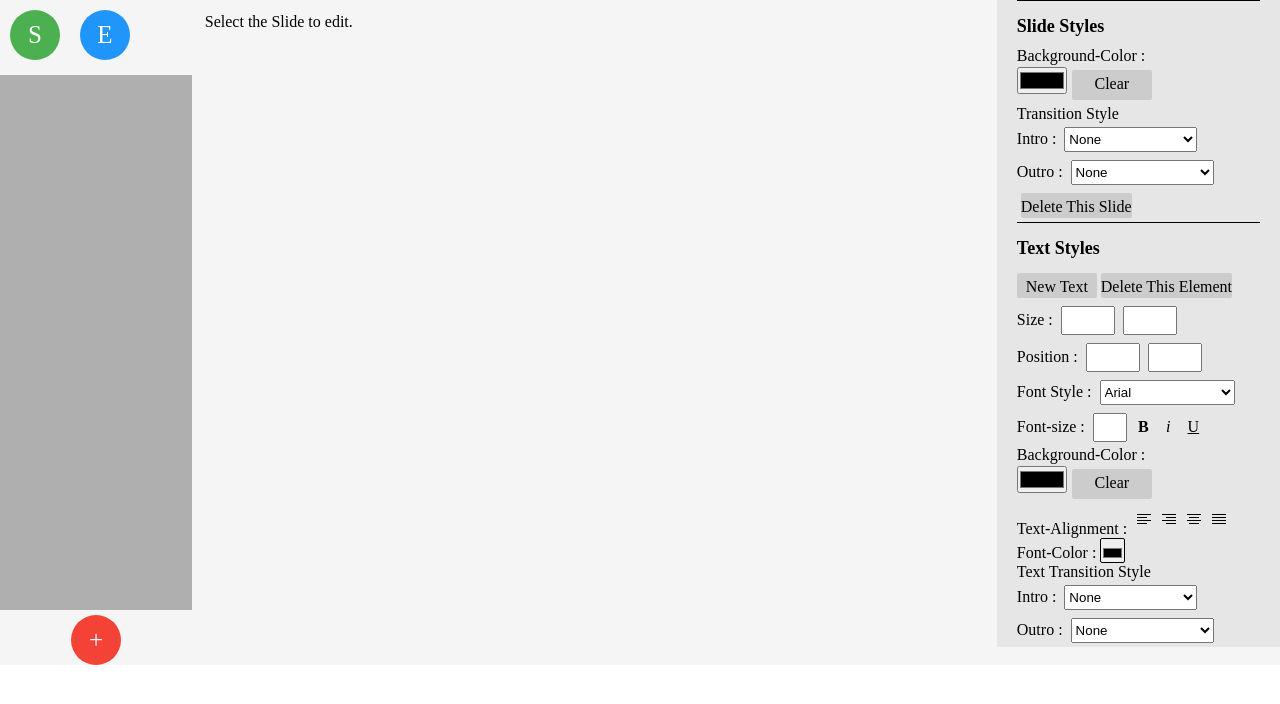
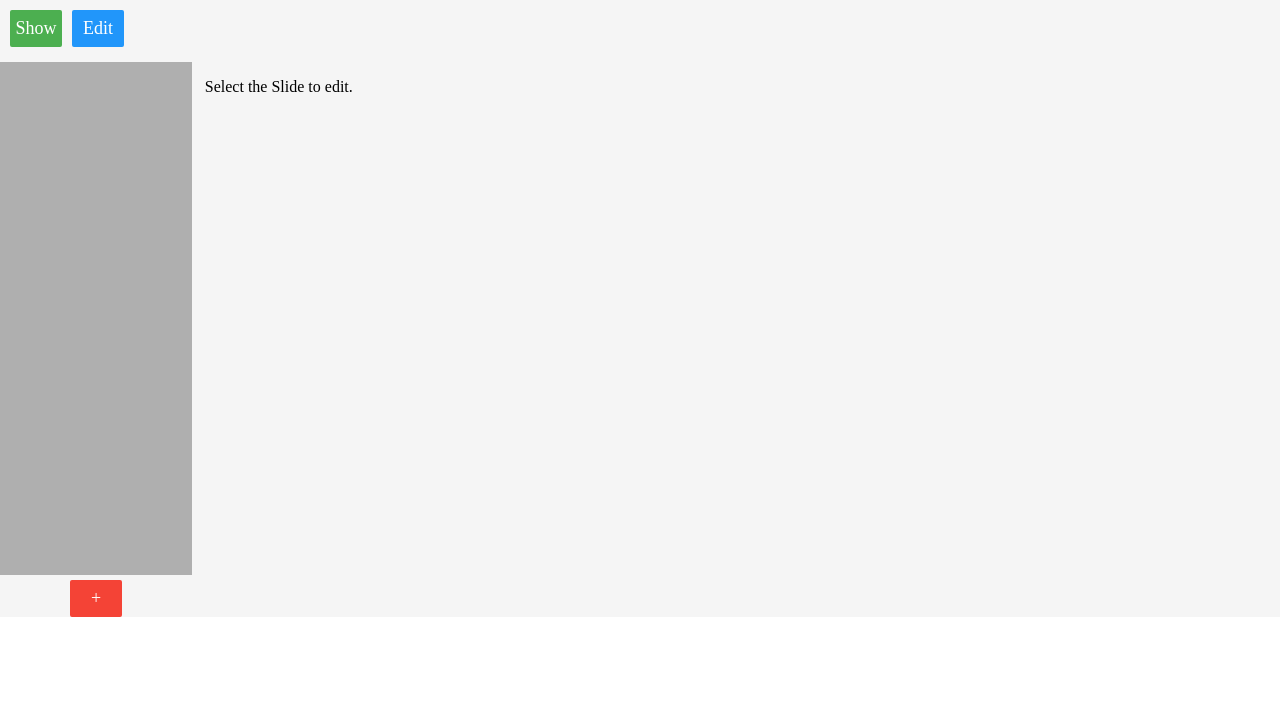
Before and after one commit to sanjaymhj/ezeeSlides, a plain HTML site: page home.html in a window 1280 px wide. Drawn offline with Linux system fonts and the light colour scheme.

Commit message:
minor UI changes

```diff
--- a/css/home.css
+++ b/css/home.css
@@ -6,4 +6,4 @@
 .short-words{margin:0 auto; padding:30px; line-height: 31px;text-align: center; font-size:19px; padding-bottom:5px;}
 .jumping{line-height: 31px;text-align: center; font-size:17px;padding:5px 20px;}
 .create{padding:23px;}
-.create a{ font-size:31px;color:#000;}
+.create a{ font-size:31px;}
--- a/css/style.css
+++ b/css/style.css
@@ -16,28 +16,25 @@
 {
 	width:15%;
 	float:left;
-	/*background: red;*/
 }
 
 .left-bar .start-slideshow
 {
 	top : 0px;
-	width : 50px;
+	width : 52px;
 	color : #fff;
-	display:inline-block;
+	display: inline-block;
 
 	margin : 5px auto;
 	background : #4caf50;
 	text-align : center;
-	border-radius : 50px;
-	line-height :50px;
-	height : 50px;
-	font-size : 25px;
+	border-radius : 2px;
+	line-height :36px;
+	height : 37px;
+	font-size : 18px;
 	margin:10px;
 }
-.btn-lg{
 
-}
 .no-slide{
 	background:url(../images/1.png);
 }
@@ -47,45 +44,54 @@
 
 .left-bar .slides-thumbnail
 {
-	/*margin: 2px;*/
 	width:80%;
 	margin : 5px auto;
 	height : 100px;
 	background: white;
-	/*float:left;*/
 	text-align: center;
 }
 .left-bar .add-slides
 {
-	bottom:0px;
-	width:50px;
-	color:#fff;
 
 	margin:0 auto;
+
 	background: #f44336;
-	text-align: center;
-	border-radius: 50px;
-	line-height:50px;
-	height:50px;
-	font-size:25px;
+	bottom : 0px;
+	width : 52px;
+	color : #fff;
+
+	text-align : center;
+	border-radius : 2px;
+	line-height :36px;
+	height : 37px;
+	font-size : 18px;
+
 }
 
 .left-bar .edit-slide
 {
-	bottom:0px;
-	width:50px;
-	color:#fff;
-	display:inline-block;
 
-	margin:0 auto;
 	background: #2196fa;
-	text-align: center;
-	border-radius: 50px;
-	line-height:50px;
-	height:50px;
-	font-size:25px;
-	margin:10px;
+	top : 0px;
+	width : 52px;
+	color : #fff;
+	display: inline-block;
 
+	text-align : center;
+	border-radius : 2px;
+	line-height :36px;
+	height : 37px;
+	font-size : 18px;
+
+}
+
+.left-bar .start-slideshow:hover
+{
+	background : #43a047;
+}
+.left-bar .edit-slide:hover
+{
+	background: #1e88e5;
 }
 
 .left-bar .add-slides:hover
@@ -107,12 +113,12 @@
 {
 	overflow-y: scroll;
 	margin : 5px auto;
-	height : 535px;
+	height : 513px;
 	background: #afafaf;
 	/*float:left;*/
 	text-align : center;
 }
-.top-tools
+.edit-tools
 {
 	float : right;
 	width : 19%;
@@ -227,6 +233,7 @@
 
 .slides-area
 {
+	top:65px;
 	width:60%;
 	float:left;
 	padding:1%;
@@ -261,14 +268,13 @@
 }
 .slides-area .slide
 {
+	color:#aeaeae;
 	position : relative;
 	float : left;
 	width : 819px;
 	height : 460px;
-	/*background : #e1bee8;*/
 	margin:0px 0px 15px 0px;
 	border:1px solid #000;
-
 }
 
 .slide-control
@@ -304,7 +310,12 @@
 	right:25px;
 	bottom:50px;
 }
-
+.page-number{
+	position:absolute;
+	z-index:200;
+	bottom:0px;
+	right:0px;
+}
 .down-bar{
 	width:25px;
 	height:25px;
--- a/js/EditorUI.js
+++ b/js/EditorUI.js
@@ -28,7 +28,6 @@ function EditorUI()
 	function createLayout(){
 		leftBar.init();
 		centerArea.init();
-		tools.init();
 	}
 
 	container.addEventListener('addSlide',function(e){
@@ -40,15 +39,15 @@ function EditorUI()
 	container.addEventListener('deleteElement',function(e){
 		allSlides[focusSlide].elements.splice(focusElement,1);
 		focusElement--;
-		if(focusElement<0)
+		if(focusElement<=0)
 		{
 			centerArea.changeWorkspace(allSlides[focusSlide]);
 		}
 		else{
 			focusElement = 0;
 		}
-
-
+		tools.clearAllTools();
+		tools.initSlideTools();
 	});
 
 	container.addEventListener('deleteSlide',function(e){
@@ -65,28 +64,27 @@ function EditorUI()
 			focusSlide = 0;
 			centerArea.clearWorkspace();
 		}
-
 		leftBar.updateContainer(allSlides);
-
+		tools.clearAllTools();
+		tools.initSlideTools();
 	});
 
 	container.addEventListener('slideToWorkSpace',function(e){
 		focusSlide = e.detail;
 		slideStarted = false;
-
+		tools.clearAllTools();
+		tools.initSlideTools();
 		centerArea.changeWorkspace(allSlides[focusSlide]);
 		workSlide = centerArea.getSlide();
 		workElements = centerArea.getAllElements();
-
-
 	});
 
 	container.addEventListener('activeElementEvent',function(e){
 		focusElementSlide = focusSlide;
 		focusElement = e.detail.elementId;
-
-
-
+		tools.clearAllTools();
+		tools.initSlideTools();
+		tools.initTextTools();
 	});
 
 	container.addEventListener('changefontstyle',function(e){
@@ -94,7 +92,7 @@ function EditorUI()
 	});
 
 	container.addEventListener('editSlide',function(e){
-		var data = window.prompt();
+		var data = window.prompt("Enter the JSON of the existing slide: ");
 		allSlides = JSON.parse(data);
 		leftBar.updateContainer(allSlides);
 	});
--- a/js/EzeeUI.js
+++ b/js/EzeeUI.js
@@ -23,19 +23,14 @@ function EzeeUI(allSlide,parentArea){
 	this.getAllSlides = function(){return allSlides;}
 
 	this.init = function() {
-		createLayout();
+		slideEvent();
 	}
 
 	this.init();
 
-	function createLayout(){
-		slideEvent();
-	}
-
 	function slideEvent(){
 		var slideCounter = 0;
 		var elementCounter = 0;
-		sliderMarginLeft = parseInt(slideContainer.style.marginLeft);
 		sliderWidth = 0;
 		windowWidth = parentArea.offsetWidth-parentArea.offsetPadding;
 		windowHeight = parentArea.offsetHeight-parentArea.offsetPadding;
@@ -159,7 +154,13 @@ function EzeeUI(allSlide,parentArea){
 				mainSlide.appendChild(element);
 				allElement.push(element);
 			}
-			mainSlide.appendChild(document.createTextNode(slideCounter));
+			var pageNumber = document.createElement('span');
+			pageNumber.setAttribute('class','page-number');
+
+			pageNumber.appendChild(document.createTextNode(slideCounter+1+"/"+allSlides.length));
+			console.log(pageNumber);
+			mainSlide.appendChild(pageNumber);
+			// mainSlide.appendChild(document.createTextNode(slideCounter+1+"/"+allSlides.length));
 			container.appendChild(mainSlide);
 			parentArea.appendChild(container);
 			slide = mainSlide;
--- a/js/LeftBar.js
+++ b/js/LeftBar.js
@@ -5,12 +5,19 @@ function LeftBar(container,slides){
 	var thumbSlide=[];
 	this.addText = document.createTextNode('+');
 
-	this.startText = document.createTextNode('S');
+	this.startText = document.createTextNode('Show');
 	this.startSlide = document.createElement('div');
 
-	this.editText = document.createTextNode('E');
+	this.editText = document.createTextNode('Edit');
 	this.editSlide = document.createElement('div');
 	this.editSlide.appendChild(this.editText);
+
+
+	this.leftBar.setAttribute('class','left-bar');
+	this.slidesContainer.setAttribute('class','slides-container');
+	this.addSlide.setAttribute('class','add-slides');
+	this.startSlide.setAttribute('class','start-slideshow');
+	this.editSlide.setAttribute('class','edit-slide');
 
 	this.slideCounter=0;
 
@@ -24,6 +31,7 @@ function LeftBar(container,slides){
 		for (var i=0;i<allSlides.length;i++){
 			var slide = document.createElement('div');
 			slide.setAttribute('class','slides-thumbnail' );
+			slide.appendChild(document.createTextNode(i+1));
 			for(var j=0;j<allSlides[i].styles.length;j++){
 				slide.style[allSlides[i].styles[j].property]=allSlides[i].styles[j].propertyValue;
 			}
@@ -44,18 +52,19 @@ function LeftBar(container,slides){
 		self.startSlide.appendChild(self.startText);
 		self.addSlide.appendChild(self.addText);
 
-		self.leftBar.setAttribute('class','left-bar');
-		self.slidesContainer.setAttribute('class','slides-container');
-		self.addSlide.setAttribute('class','add-slides');
-		self.startSlide.setAttribute('class','start-slideshow');
-		self.editSlide.setAttribute('class','edit-slide');
-
-		self.startSlide.addEventListener('click', function(){self.slideShow();});
+		self.startSlide.addEventListener('click', function(){
+			if(slides.length!=0)
+			{
+				self.slideShow();
+			}
+			else{
+				alert('No slides made.');
+			}
+		});
 
 		self.editSlide.addEventListener('click', function(){
 			var editEvent = new CustomEvent('editSlide',{});
 			container.dispatchEvent(editEvent);
-
 		});
 
 
--- a/js/ToolsInit.js
+++ b/js/ToolsInit.js
@@ -4,49 +4,63 @@ function Tools(container){
 	var topTools = document.createElement('div');
 	topTools.setAttribute('class','slides-contianer');
 
-	var focusSlide;
-	var focusElement;
+	var slideTools = document.createElement('div');
+	slideTools.setAttribute('class', 'edit-tools');
 
-	this.init = function(){
-		topTools.setAttribute('class', 'top-tools');
+	var textTools = document.createElement('div');
+	textTools.setAttribute('class', 'edit-tools');
+
+	this.initSlideTools = function(){
 
 		var div1=document.createElement('div');
 		div1.appendChild(document.createTextNode('Slide Styles'));
 		div1.setAttribute('class','tool-seperator');
 
-		topTools.appendChild(div1);
-		topTools.appendChild(document.createTextNode(' Background-Color : '));
+		slideTools.appendChild(div1);
+		slideTools.appendChild(document.createTextNode(' Background-Color : '));
 
-		var slideBackground = new SlideBackgroundColor(topTools,container);
+		var slideBackground = new SlideBackgroundColor(slideTools,container);
 
-		var transition = new Transition(topTools,container);
-		var deleteSlide = new DeleteSlide(topTools,container);
-
+		var transition = new Transition(slideTools,container);
+		var deleteSlide = new DeleteSlide(slideTools,container);
 		var div2=document.createElement('div');
 		div2.appendChild(document.createTextNode('Text Styles'));
 		div2.setAttribute('class','tool-seperator');
-		topTools.appendChild(div2);
-		var newText = new TextBox(topTools,container);
+		slideTools.appendChild(div2);
+		var newText = new TextBox(slideTools,container);
 
-		var deleteElement = new DeleteElement(topTools,container);
-		var divSize = new ChangeSize(topTools,container);
-		var changePosition = new ChangePosition(topTools,container);
-		var fontFamily = new FontFamily(topTools,container);
-		var fontSize = new FontSize(topTools,container);
-		var bold = new Bold(topTools,container);
-		var italics = new Italics(topTools,container);
-		var underline = new Underline(topTools,container);
-		var elementBackgroundColor = new ElementBackgroundColor(topTools,container);
-		var textAlign = new TextAlign(topTools,container);
-		var fontColor = new FontColor(topTools,container);
-		var elementTransition = new ElementTransition(topTools, container);
-
+		topTools.appendChild(slideTools);
 		container.appendChild(topTools);
 	}
-	this.changeFocusSlide =  function(focusEle){
-		focusElement = focusEle;
-		focusSlide = focusEle;
+
+	this.initTextTools = function(){
+
+		var deleteElement = new DeleteElement(slideTools,container);
+		var divSize = new ChangeSize(textTools,container);
+		var changePosition = new ChangePosition(textTools,container);
+		var fontFamily = new FontFamily(textTools,container);
+		var fontSize = new FontSize(textTools,container);
+		var bold = new Bold(textTools,container);
+		var italics = new Italics(textTools,container);
+		var underline = new Underline(textTools,container);
+		var elementBackgroundColor = new ElementBackgroundColor(textTools,container);
+		var textAlign = new TextAlign(textTools,container);
+		var fontColor = new FontColor(textTools,container);
+		var elementTransition = new ElementTransition(textTools, container);
+		topTools.appendChild(textTools);
+		container.appendChild(topTools);
+
 	}
 
-	topTools.addEventListener('evtChangepositionX',function(e){console.log(e.detail);});
+	this.clearAllTools = function(){
+		while (slideTools.hasChildNodes()) {
+		    slideTools.removeChild(slideTools.lastChild);
+		}
+		while (textTools.hasChildNodes()) {
+		    textTools.removeChild(textTools.lastChild);
+		}
+		while (topTools.hasChildNodes()) {
+		    topTools.removeChild(topTools.lastChild);
+		}
+	}
 }
```
Also changed, not shown: examples/css/style.css (+7 -11 lines), examples/js/EzeeUI.js (+41 -45 lines). Lines whose indentation alone changed are shown as unchanged.
